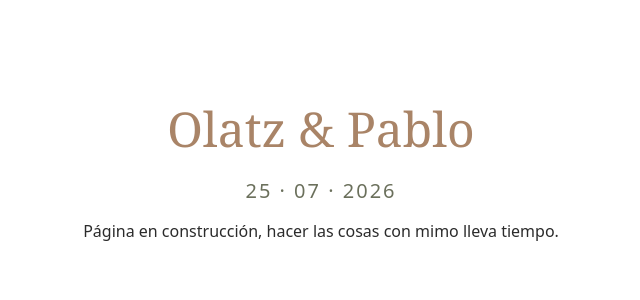
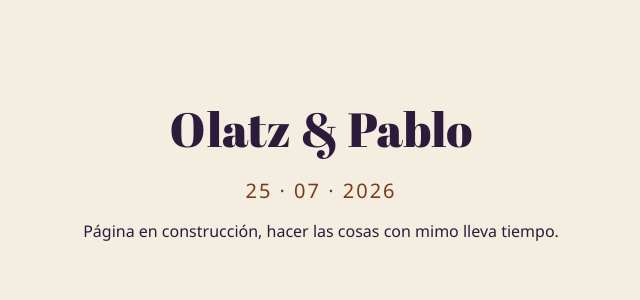
Before and after one commit to olatzglez/olatzypablo, a React (Vite) app: page / in a window 1280 px wide. Shown: the top 300 px of the page, without its empty margins (319-959 px from the left). Built offline with nearby package versions, Linux system fonts and the light colour scheme.

Commit message:
Definir paleta de colores y tipografías a partir del diseño
Acento ajustado a terracota oscuro para cumplir contraste AA; Abril Fatface se carga desde Google Fonts.

```diff
--- a/index.html
+++ b/index.html
@@ -1,9 +1,15 @@
 <!doctype html>
-<html lang="en">
+<html lang="es">
   <head>
     <meta charset="UTF-8" />
     <link rel="icon" type="image/svg+xml" href="/favicon.svg" />
     <meta name="viewport" content="width=device-width, initial-scale=1.0" />
+    <link rel="preconnect" href="https://fonts.googleapis.com" />
+    <link rel="preconnect" href="https://fonts.gstatic.com" crossorigin />
+    <link
+      href="https://fonts.googleapis.com/css2?family=Abril+Fatface&display=swap"
+      rel="stylesheet"
+    />
     <title>Olatz & Pablo</title>
   </head>
   <body>
--- a/src/styles/global.css
+++ b/src/styles/global.css
@@ -18,7 +18,12 @@ body {
   -moz-osx-font-smoothing: grayscale;
 }
 
-h1,
+h1 {
+  font-family: var(--font-display);
+  font-weight: 400;
+  margin: 0;
+}
+
 h2,
 h3 {
   font-family: var(--font-heading);
--- a/src/styles/variables.css
+++ b/src/styles/variables.css
@@ -1,12 +1,15 @@
 :root {
-  --color-bg: #fff;
-  --color-text: #2b2b2b;
-  --color-primary: #a98467;
-  --color-primary-light: #ddc6a5;
-  --color-accent: #6b705c;
+  --color-bg: #f3eedf;
+  --color-bg-alt: #d6cce0;
+  --color-text: #2c1b3b;
+  --color-primary: #2c1b3b;
+  --color-primary-light: #4a3363;
+  --color-accent: #7a3b1c;
+  --color-line: #c7b8d9;
 
-  --font-heading: 'Georgia', serif;
-  --font-body: system-ui, 'Segoe UI', Roboto, sans-serif;
+  --font-display: 'Abril Fatface', serif;
+  --font-heading: 'Elephant', 'Bodoni MT', 'Bodoni 72', serif;
+  --font-body: 'Century Gothic', 'Segoe UI', sans-serif;
 
   --spacing-xs: 4px;
   --spacing-sm: 8px;
```
